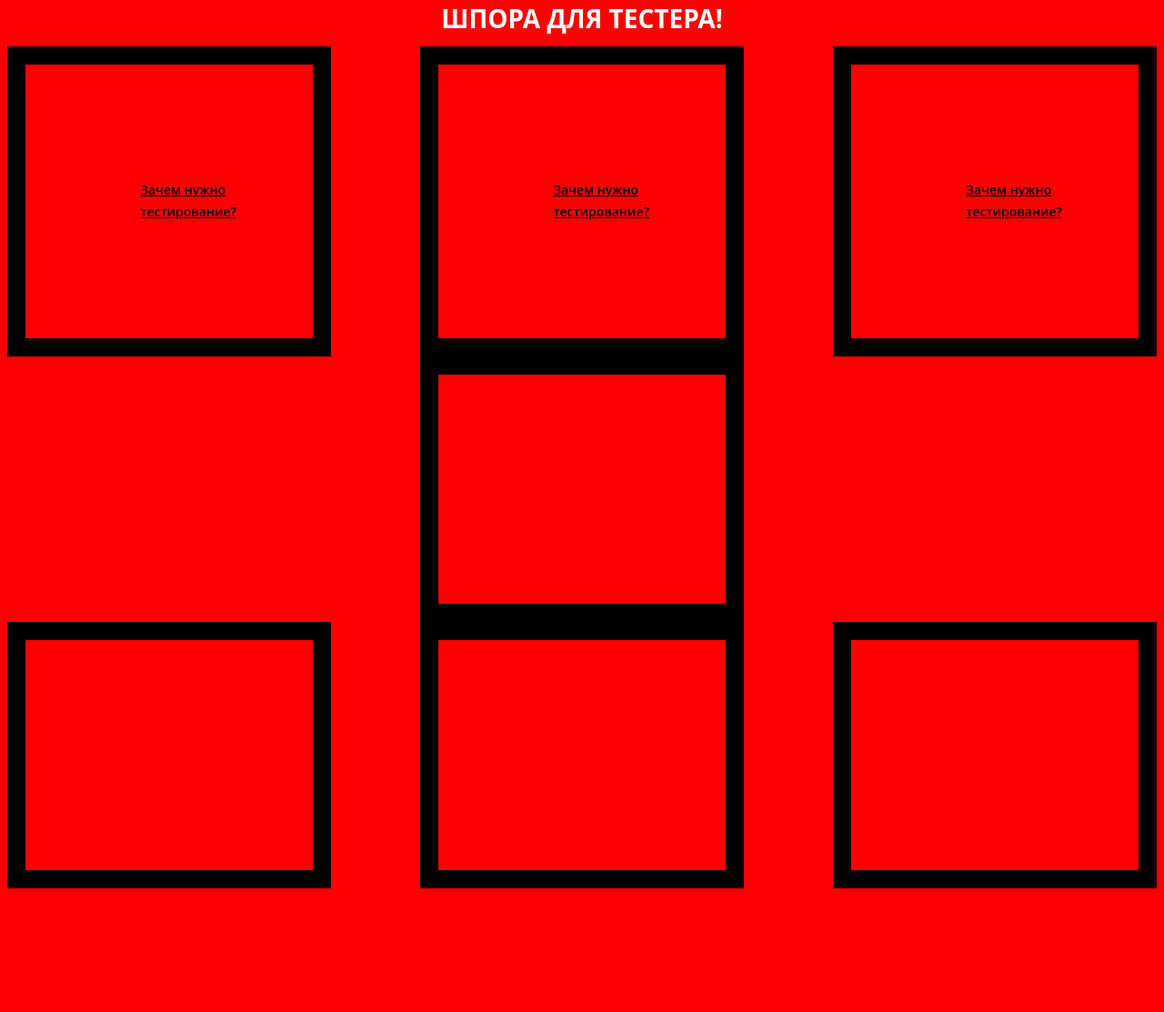
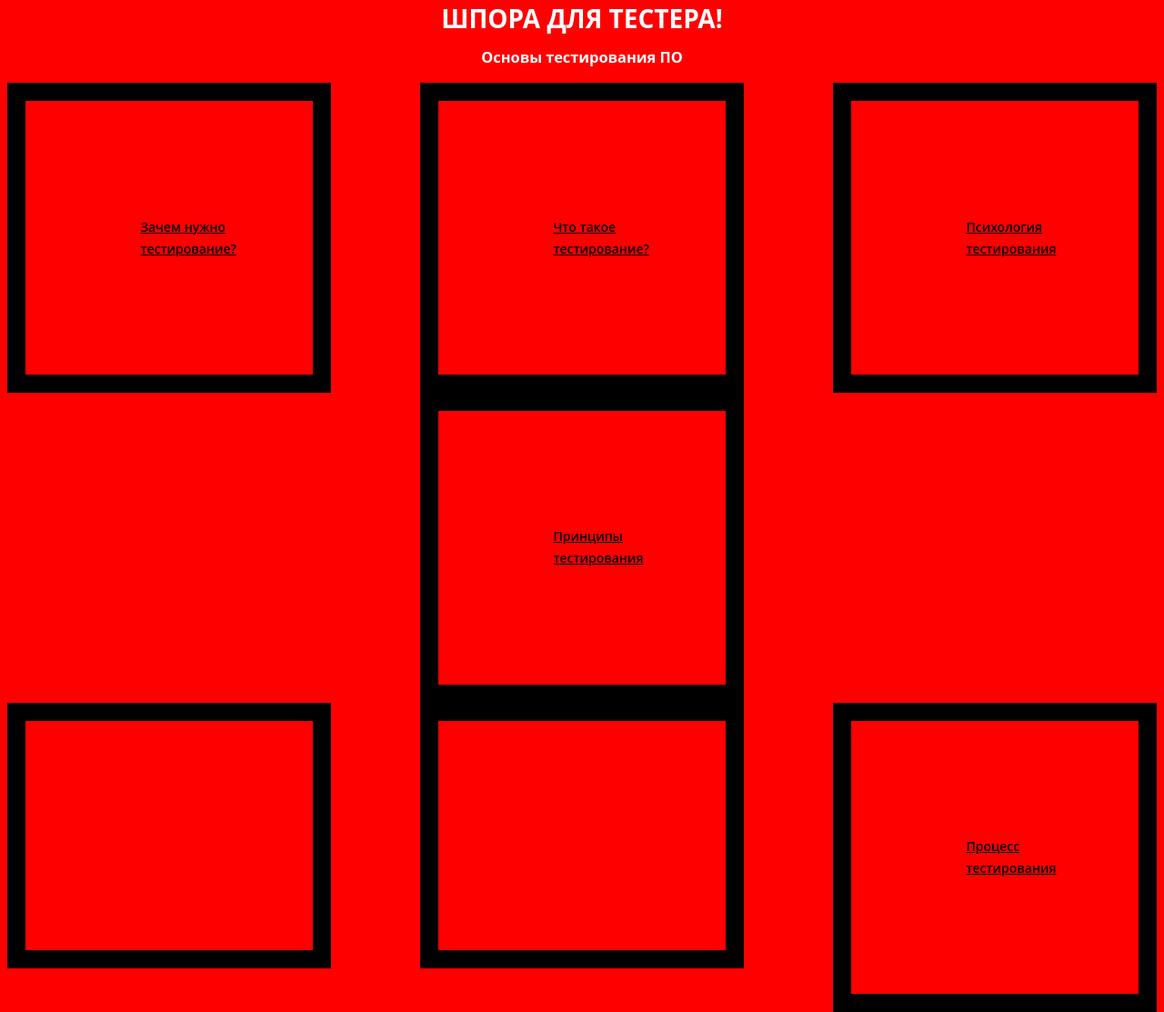
Before and after one commit to anton1unev/Site-portfolio, a plain HTML site: page index.html in a window 1280 px wide. Shown: the whole page at 91% size. Before the commit the page ends 985 px from the top, so only its background shows below. Drawn offline with Linux system fonts and the light colour scheme.

Commit message:
Update index.html

```diff
--- a/index.html
+++ b/index.html
@@ -6,11 +6,13 @@
 </head>
 <body>
 <h1 align="center">ШПОРА ДЛЯ ТЕСТЕРА!</h1>
+<h3 align="center">Основы тестирования ПО</h3>
+<div class="kart"></div>
 <div class="first"><a href="1.html" target="_blank">Зачем нужно тестирование?</a></div>
-<div class="two"><a href="2.html" target="_blank">Зачем нужно тестирование?</a></div>
-<div class="three"><a href="3.html" target="_blank">Зачем нужно тестирование?</a></div>
-<div class="four"></div>
-<div class="five"></div>
+<div class="two"><a href="2.html" target="_blank">Психология тестирования</a></div>
+<div class="three"><a href="3.html" target="_blank">Что такое тестирование?</a></div>
+<div class="four"><a href="4.html" target="_blank">Принципы тестирования</a></div></div>
+<div class="five"><a href="5.html" target="_blank">Процесс тестирования</a></div></div>
 <div class="six"></div>
 <div class="seven"></div>
 </body>
```
